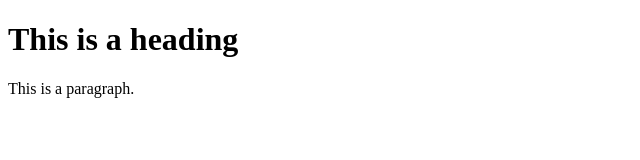
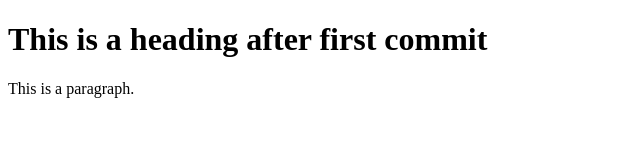
Before and after one commit to vvdsantosh/santosh-test, a plain HTML site: page index.html in a window 1280 px wide. Shown: the whole page, without its empty margins (0-640 px from the left). Drawn offline with Linux system fonts and the light colour scheme.

Commit message:
second commit

```diff
--- a/index.html
+++ b/index.html
@@ -3,7 +3,7 @@
 <title>HTML Tutorial</title>
 <body>
 
-<h1>This is a heading</h1>
+<h1>This is a heading after first commit</h1>
 <p>This is a paragraph.</p>
 
 </body>
```
